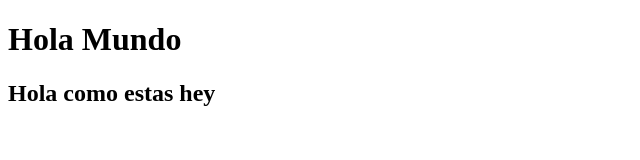
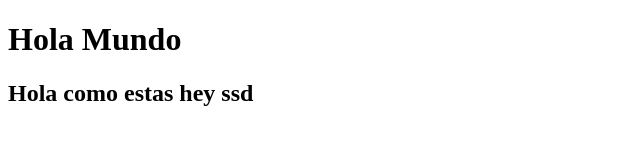
Before and after one commit to jhonmendez/test1, a plain HTML site: page index.html in a window 1280 px wide. Shown: the full height of the page, 0-640 px from the left. Drawn offline with Linux system fonts and the light colour scheme.

Commit message:
hey como vasddç

```diff
--- a/index.html
+++ b/index.html
@@ -8,6 +8,6 @@
 </head>
 <body>
     <h1>Hola Mundo</h1>
-    <h2>Hola como estas hey</h2>
+    <h2>Hola como estas hey ssd</h2>
 </body>
 </html>
```
